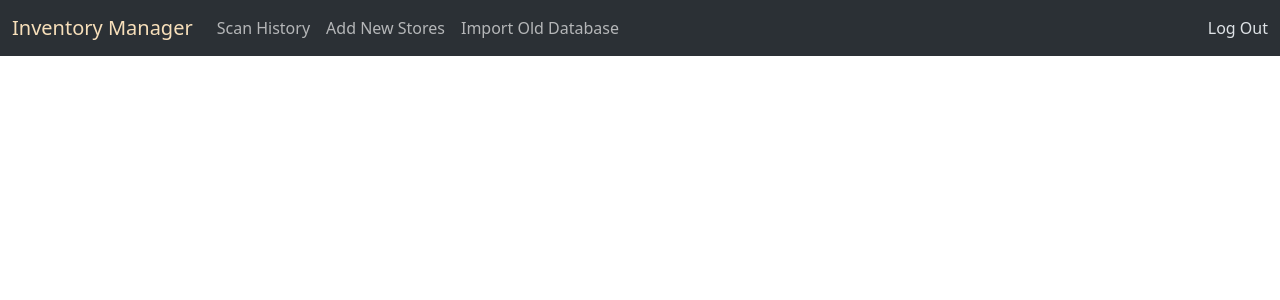
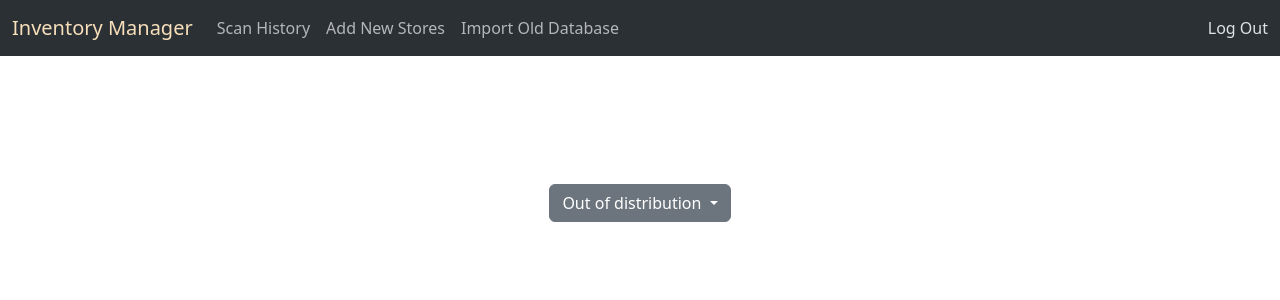
Before and after one commit to mmonj/Inventory-Manager, a Django app: template logger/templates/logger/barcode_sheet.html in a window 1280 px wide. Shown: the top 300 px of the page. Run offline with Django 4.2, Linux system fonts and the light colour scheme; the template is opened without the code that fills it, so the values that code supplies are empty; the visitor is signed in with stand-in values (Sample User, id 1); some libraries are stand-ins or nearby versions.

Commit message:
add dropdown toggle

```diff
--- a/logger/templates/logger/barcode_sheet.html
+++ b/logger/templates/logger/barcode_sheet.html
@@ -13,6 +13,17 @@
   {% include "logger/includes/navbar.html" %}
   <div id="company-logo-container" class="p-3 text-center">
     <img src="{{ parent_company.third_party_logo_url }}" alt="" />
+  </div>
+
+  <div class="sheet-type dropdown mb-3 text-center">
+    <button class="btn btn-secondary dropdown-toggle" type="button" data-bs-toggle="dropdown" aria-expanded="false">
+      Out of distribution
+    </button>
+    <ul class="dropdown-menu">
+      <li><button class="pb-2 dropdown-item .all-products" type="button" data-type-name="All Products">All products</button></li>
+      <li><button class="py-2 dropdown-item .out-of-dist" type="button" data-type-name="Out of distribution">Out of distribution</button></li>
+      <li><button class="pt-2 dropdown-item .in-dist" type="button" data-type-name="In distribution">In distribution</button></li>
+    </ul>
   </div>
 {% endblock %}
 
```
